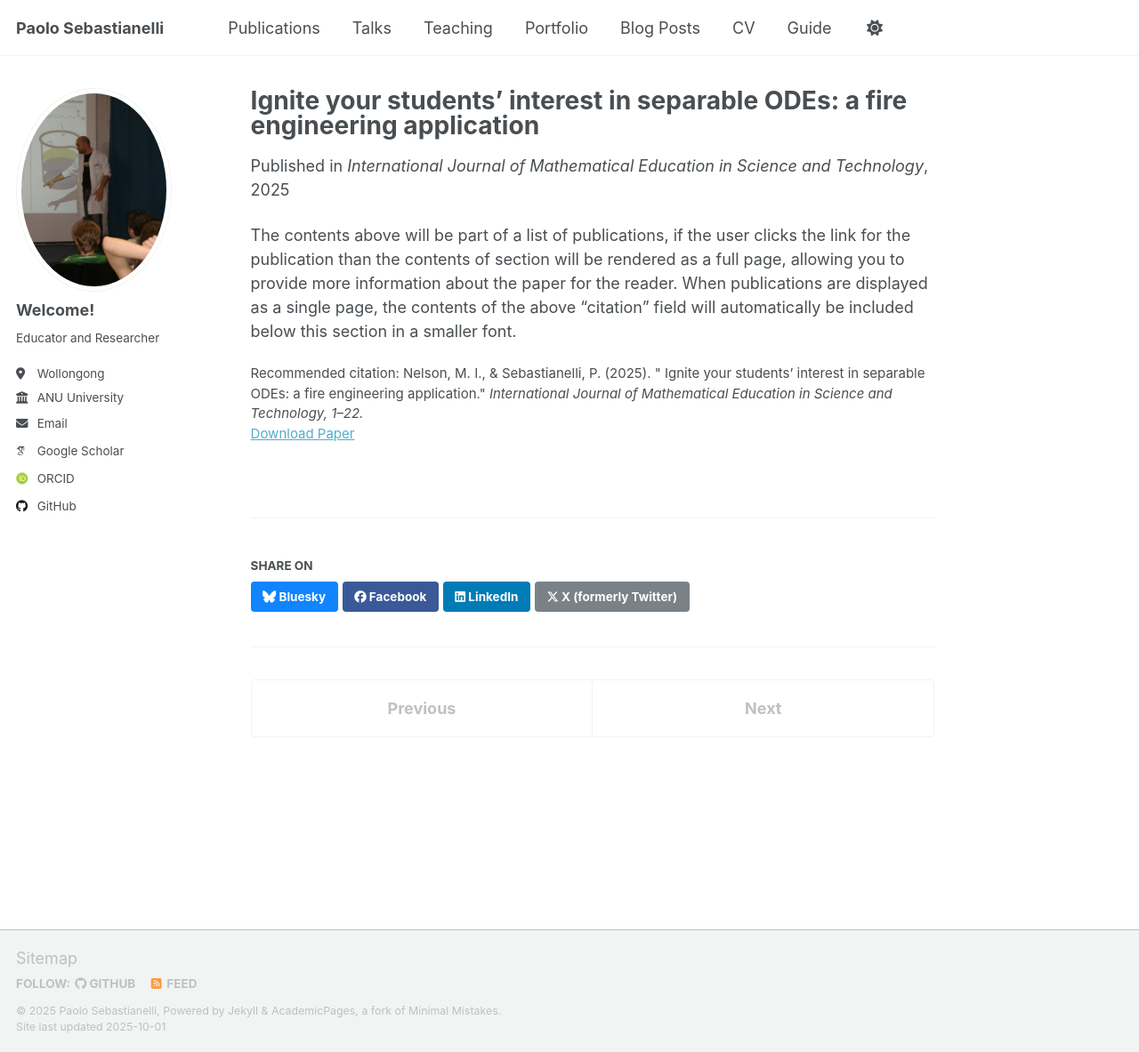
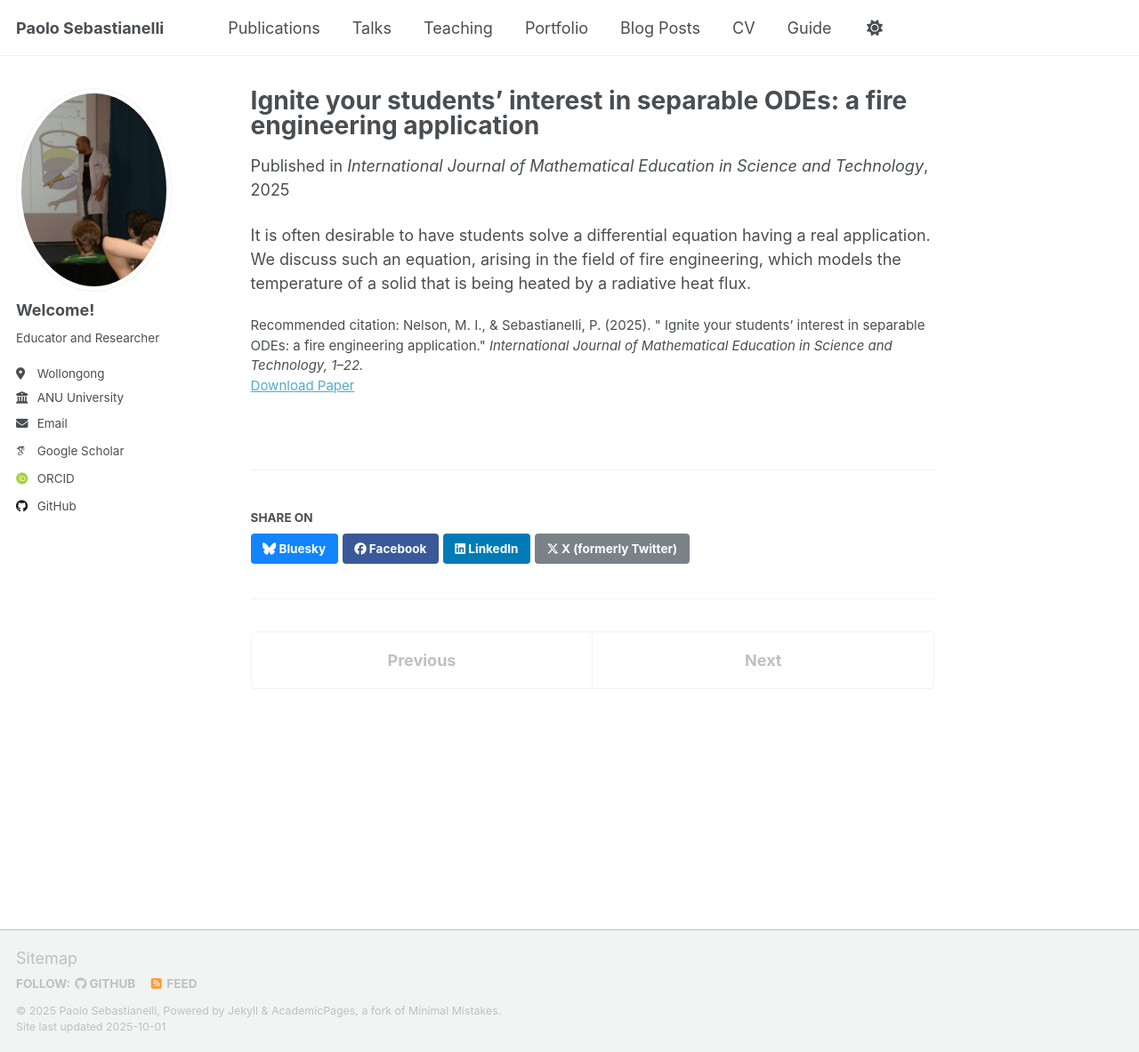
Before and after one commit to PaoloSebas/PaoloSebas.github.io, a Jekyll site: the page built from _publications/2025-05-07-paper-title-number-4.md, in a window 1280 px wide and 1183 px high. Shown: the whole window at 89% size. Built offline with Jekyll 4.4.1, drawn with Linux system fonts in a browser that asks for light colours; some web fonts are replaced; a script that is not in the unit is left out.

Commit message:
Update 2025-05-07-paper-title-number-4.md

```diff
--- a/_publications/2025-05-07-paper-title-number-4.md
+++ b/_publications/2025-05-07-paper-title-number-4.md
@@ -10,4 +10,4 @@ paperurl: "https://doi.org/10.1080/0020739X.2025.2471439"
 citation: "Nelson, M. I., & Sebastianelli, P. (2025). &quot; Ignite your students’ interest in separable ODEs: a fire engineering application.&quot <i> International Journal of Mathematical Education in Science and Technology, 1–22.</i>"
 ---
 
-The contents above will be part of a list of publications, if the user clicks the link for the publication than the contents of section will be rendered as a full page, allowing you to provide more information about the paper for the reader. When publications are displayed as a single page, the contents of the above "citation" field will automatically be included below this section in a smaller font.
+It is often desirable to have students solve a differential equation having a real application. We discuss such an equation, arising in the field of fire engineering, which models the temperature of a solid that is being heated by a radiative heat flux.
```
